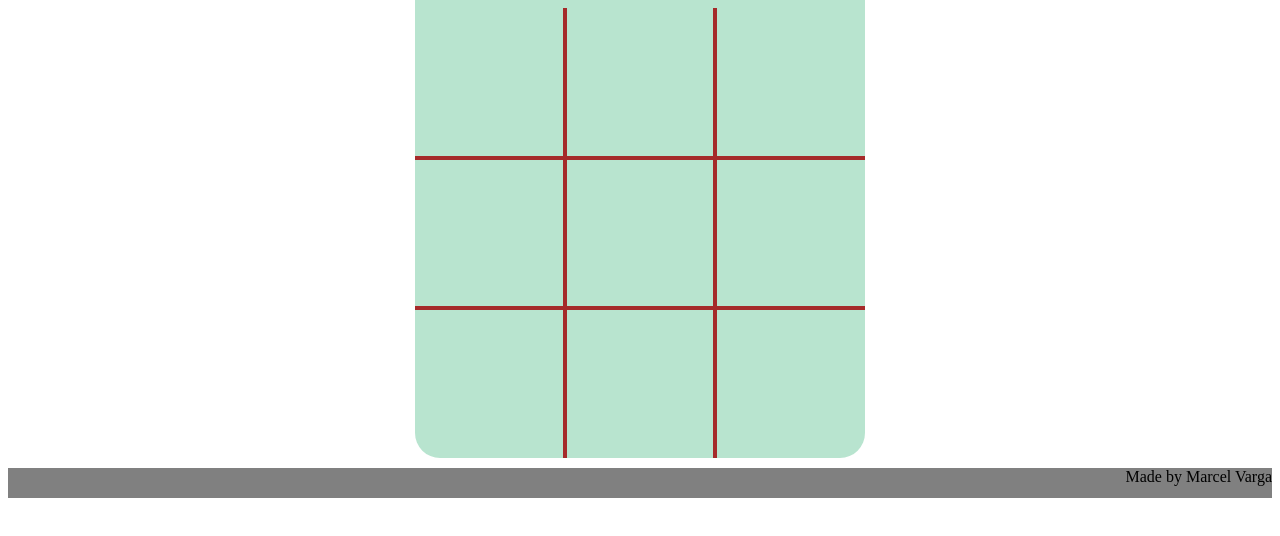
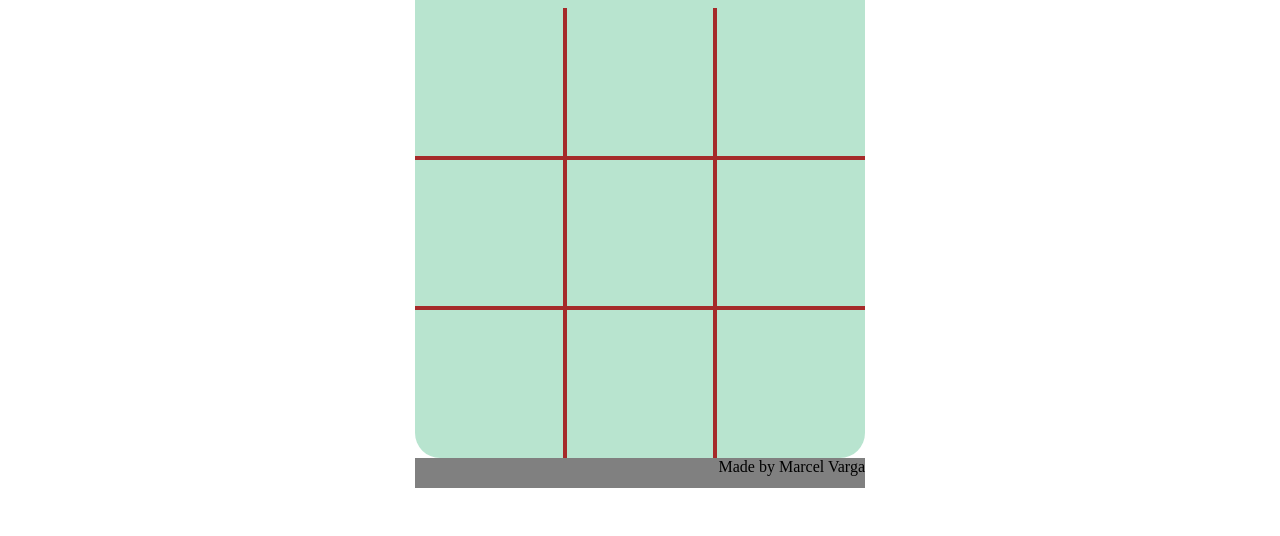
Before and after one commit to MarcelVarga01/TicTacToe, a plain HTML site: page index.html in a window 1280 px wide. Shown: the part 116-652 px from the top of the page. Drawn offline with Linux system fonts and the light colour scheme.

Commit message:
Footer is now on center

```diff
--- a/style.css
+++ b/style.css
@@ -8,7 +8,9 @@
     margin: auto;
     text-align: center;
 }
-
+body{
+    justify-content: center;
+}
 #overlay {
     position: fixed;
     width: 100%;
@@ -50,7 +52,8 @@
     height: 30px;
     width: auto;
     margin-top: 10px;
-
+    width: 450px;
+    margin: auto;
 }
 
 .board{
```
